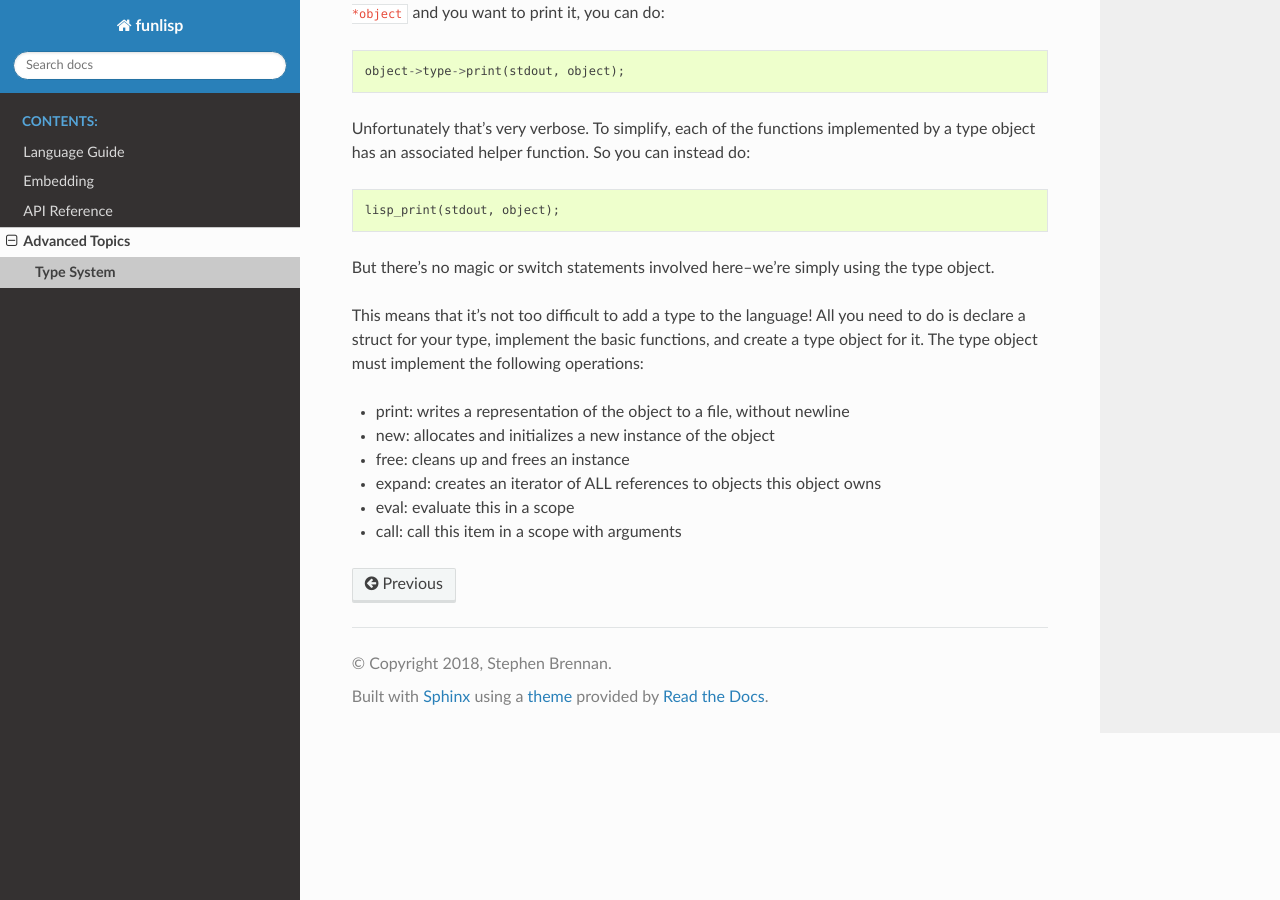
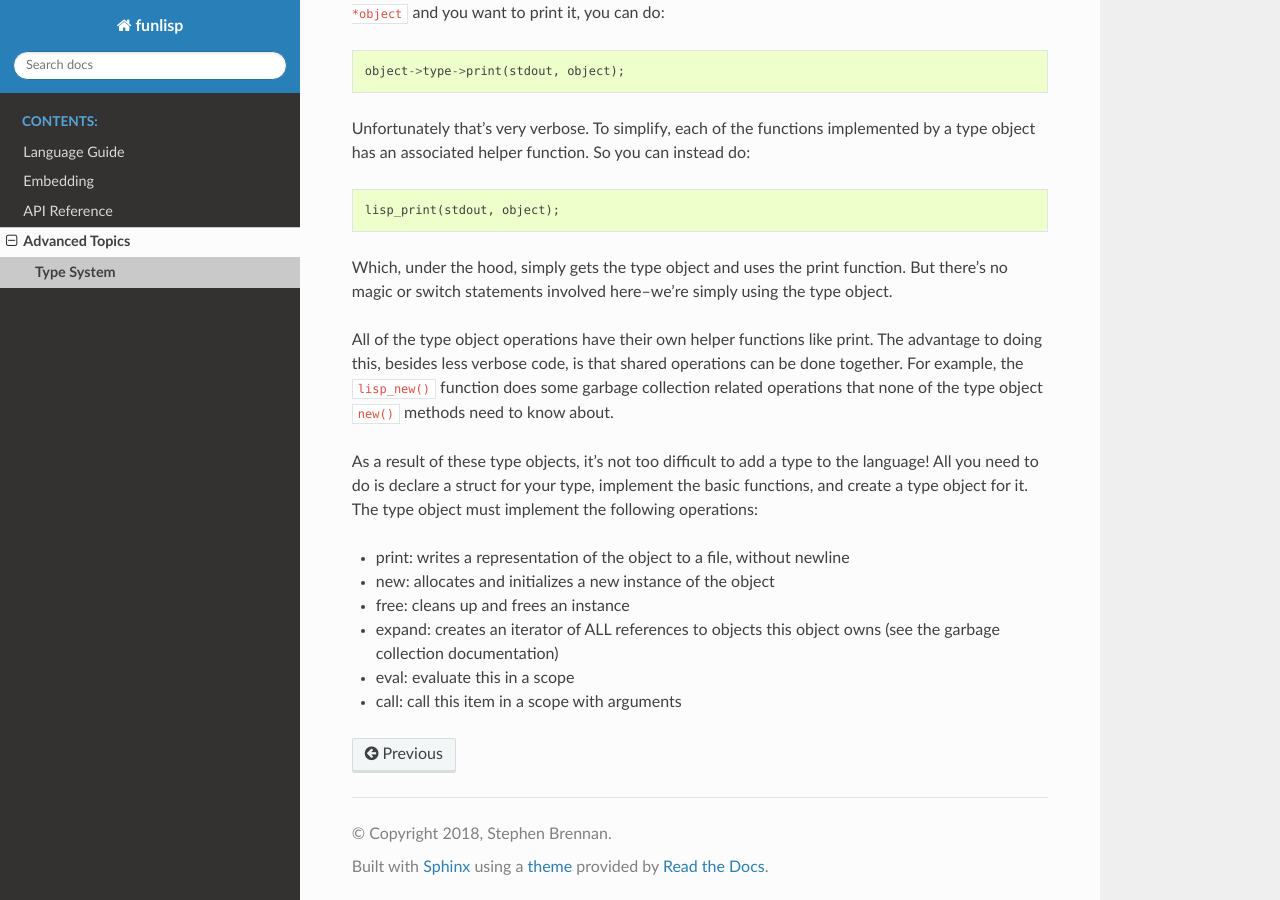
Before and after one commit to brenns10/funlisp, a Sphinx documentation site: the page built from doc/advanced-types.rst, in a window 1280 px wide and 900 px high, scrolled down 788 px. Built offline with Sphinx 7.4.7 and the Read the Docs theme 2.0.0, drawn with Linux system fonts in a browser that asks for light colours.

Commit message:
more info in advanced documentation

```diff
--- a/doc/advanced-types.rst
+++ b/doc/advanced-types.rst
@@ -46,17 +46,25 @@ instead do:
 
    lisp_print(stdout, object);
 
+Which, under the hood, simply gets the type object and uses the print function.
 But there's no magic or switch statements involved here--we're simply using the
 type object.
 
-This means that it's not too difficult to add a type to the language! All you
-need to do is declare a struct for your type, implement the basic functions, and
-create a type object for it. The type object must implement the following
-operations:
+All of the type object operations have their own helper functions like print.
+The advantage to doing this, besides less verbose code, is that shared
+operations can be done together. For example, the ``lisp_new()`` function does
+some garbage collection related operations that none of the type object
+``new()`` methods need to know about.
+
+As a result of these type objects, it's not too difficult to add a type to the
+language! All you need to do is declare a struct for your type, implement the
+basic functions, and create a type object for it. The type object must implement
+the following operations:
 
 - print: writes a representation of the object to a file, without newline
 - new: allocates and initializes a new instance of the object
 - free: cleans up and frees an instance
-- expand: creates an iterator of ALL references to objects this object owns
+- expand: creates an iterator of ALL references to objects this object owns (see
+  the garbage collection documentation)
 - eval: evaluate this in a scope
 - call: call this item in a scope with arguments
```
